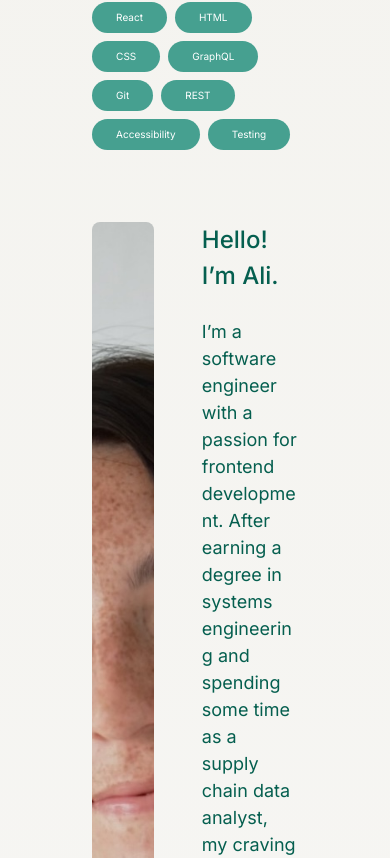
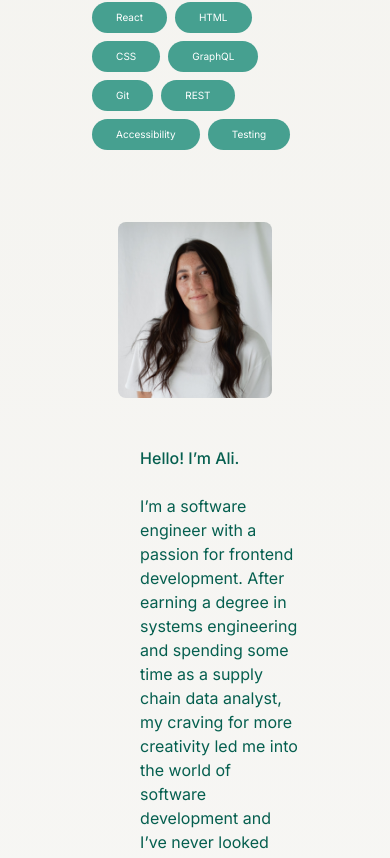
Before and after one commit to aliroemhildt/portfolio, a React (Vite) app: page / in a window 390 px wide. Shown: the part 906-1764 px from the top of the page. Built offline with nearby package versions, Linux system fonts and the light colour scheme.

Commit message:
Make work page responsive

```diff
--- a/src/components/common/ProjectCard.module.scss
+++ b/src/components/common/ProjectCard.module.scss
@@ -2,7 +2,7 @@
 @use '../../styles/fonts';
 
 .grid-item {
-  height: 200px;
+  height: 216px;
   width: 100%;
 }
 
--- a/src/components/pages/About.module.scss
+++ b/src/components/pages/About.module.scss
@@ -7,7 +7,7 @@
   display: flex;
   flex-direction: column;
   align-items: center;
-  // justify-content: center;
+  justify-content: center;
   padding: 24px 0 112px 0;
 }
 
@@ -85,6 +85,11 @@
   display: flex;
   width: 100%;
   padding: 72px 0 0 0;
+
+  @include breakpoints.lg {
+    flex-direction: column;
+    align-items: center;
+  }
 }
 
 .label-cards {
@@ -99,11 +104,20 @@
   width: 30%;
   object-fit: cover;
   border-radius: 8px;
+
+  @include breakpoints.lg {
+    width: 75%;
+    margin: 0 0 48px 0;
+  }
 }
 
 .skills-text {
   padding: 0 0 0 48px;
   width: 70%;
+
+  @include breakpoints.lg {
+    width: 100%;
+  }
 }
 
 .intro-text {
--- a/src/components/pages/Work.jsx
+++ b/src/components/pages/Work.jsx
@@ -28,7 +28,7 @@ export default function Work() {
                 id='rancidtomatillos'
                 title={'Rancid Tomatillos'}
                 description={'Movie Reviews & Ratings'}
-                labels={['React', 'Data Cleaning', 'Express']}
+                labels={['React', 'Clean Data', 'Express']}
               />
               <ProjectCard
                 id='overlookhotel'
--- a/src/components/pages/Work.module.scss
+++ b/src/components/pages/Work.module.scss
@@ -1,4 +1,5 @@
 @use '../../styles/fonts';
+@use '../../styles/breakpoints';
 
 .content-container {
   flex-grow: 1;
@@ -10,4 +11,9 @@
   align-items: center;
   row-gap: 36px;
   column-gap: 36px;
+
+  @include breakpoints.xl {
+    display: flex;
+    flex-direction: column;
+  }
 }
--- a/src/styles/_fonts.scss
+++ b/src/styles/_fonts.scss
@@ -139,6 +139,10 @@
   font-size: 18px;
   color: colors.$green;
   font-weight: 400;
+
+  @include breakpoints.xl {
+    font-size: 16px;
+  }
 }
 
 @mixin body-font-small {
@@ -157,7 +161,7 @@
 
 @mixin label-font {
   @include inter;
-  font-size: 16px;
+  font-size: 14px;
   color: colors.$offwhite-light;
   font-weight: 400;
 
@@ -170,7 +174,7 @@
   }
 
   @include breakpoints.md {
-    font-size: 12px;
+    font-size: 10px;
   }
 
   @include breakpoints.sm {
```
Also changed, not shown: src/styles/_breakpoints.scss (+0 -32 lines).
